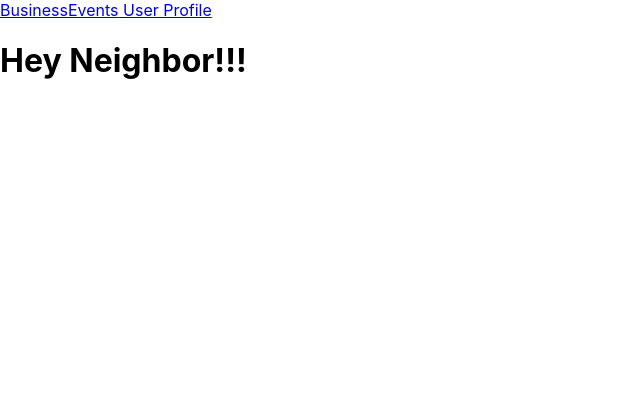
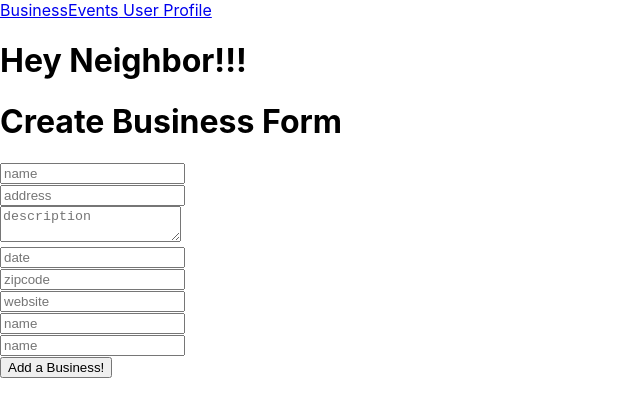
Before and after one commit to andrewliu1988/Hey-Neigbor, a React (Create React App) app in the folder client/: page /create_business in a window 1280 px wide. Shown: the top 416 px of the page, without its empty margins (0-640 px from the left). Built offline with nearby package versions, Linux system fonts and the light colour scheme.

Commit message:
create business form

```diff
--- a/client/src/App.js
+++ b/client/src/App.js
@@ -6,6 +6,7 @@ import Nav from './components/Nav'
 import BusinessDetails from './components/BusinessDetails'
 import EventDetails from './components/EventDetails'
 import UserProfile from './pages/UserProfile'
+import CreateBusinessForm from './components/CreateBusinessForm'
 
 function App() {
   return (
@@ -23,6 +24,7 @@ function App() {
           />
           <Route exact path="/event_details/:id" component={EventDetails} />
           <Route exact path="/user_profile/:id" component={UserProfile} />
+          <Route exact path="/create_business" component={CreateBusinessForm} />
         </Switch>
       </main>
     </div>
--- a/client/src/components/CreateBusinessForm.jsx
+++ b/client/src/components/CreateBusinessForm.jsx
@@ -0,0 +1,93 @@
+import React, {useEffect} from 'react'
+import {connect} from 'react-redux'
+import {CreateNewBusiness, UploadBusiness} from '../store/actions/UserAction'
+
+const mapStateToProps =({userState}) => {
+  return{userState}
+}
+
+const mapDispatchToProps = (dispatch) => {
+  return {
+    setCreateBusiness: (formName, formValue) => dispatch(CreateNewBusiness(formName, formValue)),
+    setUploadBusiness: (formData) => dispatch(UploadBusiness(formData))
+  }
+}
+
+const CreateBusinessForm = (props) => {
+
+  const handleChange=(e) => {
+    props.setCreateBusiness(e.target.name, e.target.value)
+  }
+  return (
+    <div>
+      <h1>Create Business Form</h1>
+      <form>
+        <input
+        type='hidden'
+        name='user_id'
+        value = {props.userState.user_id}
+        />
+        <input
+            name="name"
+            placeholder="name"
+            value = {props.userState.name}
+            onChange={handleChange}
+            className="input-feild"/>
+            <br/>
+        <input
+            name="address"
+            placeholder="address"
+            value = {props.userState.address}
+            onChange={handleChange}
+            className="input-feild"/>
+            <br/>
+        <textarea
+            name="description"
+            placeholder="description"
+            value = {props.userState.description}
+            onChange={handleChange}
+            className="input-feild"/>
+            <br/>
+        <input
+            name="date"
+            placeholder="date"
+            value = {props.userState.date}
+            onChange={handleChange}
+            className="input-feild"/>
+            <br/>
+        <input
+            name="zipcode"
+            placeholder="zipcode"
+            value = {props.userState.zipcode}
+            onChange={handleChange}
+            className="input-feild"/>
+            <br/>
+        <input
+            name="website"
+            placeholder="website"
+            value = {props.userState.website}
+            onChange={handleChange}
+            className="input-feild"/>
+            <br/>
+        <input
+            name="name"
+            placeholder="name"
+            value = {props.userState.longitude}
+            onChange={handleChange}
+            className="input-feild"/>
+            <br/>
+        <input
+            name="name"
+            placeholder="name"
+            value = {props.userState.langitude}
+            onChange={handleChange}
+            className="input-feild"/>
+            <br/>
+          <button>Add a Business!</button>
+      </form>
+    </div>
+  )
+}
+
+
+export default connect(mapStateToProps, mapDispatchToProps)(CreateBusinessForm)
--- a/client/src/pages/UserProfile.js
+++ b/client/src/pages/UserProfile.js
@@ -26,6 +26,9 @@ const UserProfile = (props) => {
   return (
     <div>
       <h1>User Profile</h1>
+      <button onClick={() => props.history.push('/create_business')}>
+        Create Business
+      </button>
 
       <div className="user-business">
         {userBusiness ? (
--- a/client/src/services/UserService.js
+++ b/client/src/services/UserService.js
@@ -21,6 +21,7 @@ export const __UploadBusiness = async (formData) => {
 export const __UploadEvent = async (formData) => {
   try {
     const res = await Client.post('/events', formData)
+    return res.data
   } catch (error) {
     throw error
   }
--- a/client/src/store/actions/UserAction.js
+++ b/client/src/store/actions/UserAction.js
@@ -15,7 +15,6 @@ import {
 export const GetUserBAndE = (id) => async (dispatch) => {
   try {
     const all = await __GetUserBAndE(id)
-    console.log(all)
     dispatch({
       type: USER_BUSINESSES_AND_EVENTS,
       payload: all
```
